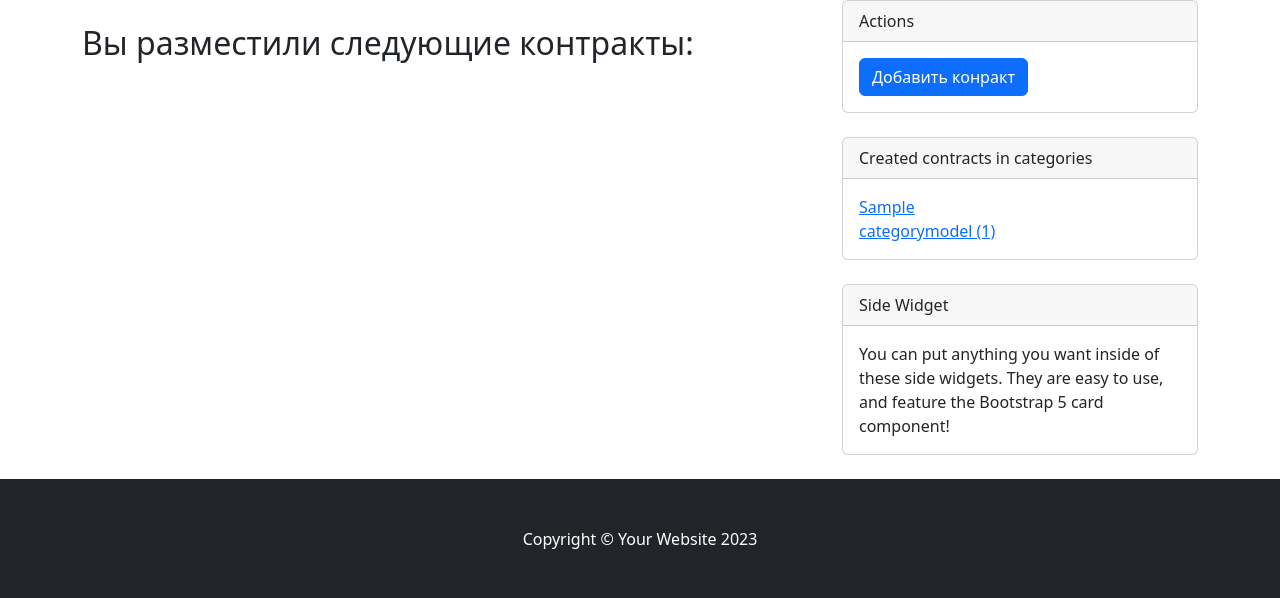
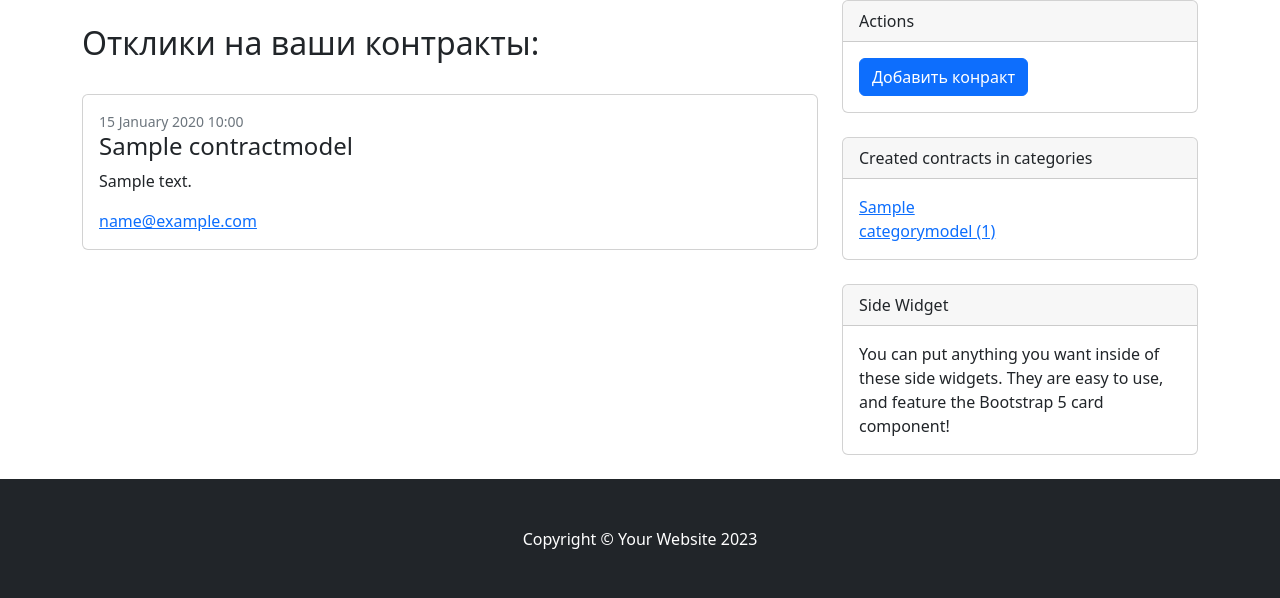
Before and after one commit to sitdoff/Cabinets, a Django app: page /profile/customer/ in a window 1280 px wide. Shown: the part 56-654 px from the top of the page. Run offline with Django 5.2, Linux system fonts and the light colour scheme; a user stored in the database is signed in; tables that the repository leaves empty hold one stand-in row (values such as "Sample post"); some libraries are stand-ins or nearby versions.

Commit message:
add offer feed in customer profile

```diff
--- a/freelance/offer/models.py
+++ b/freelance/offer/models.py
@@ -1,13 +1,11 @@
-from contracts.models import ContractModel
 from django.db import models
-from users.models import UserModel
 
 
 # Create your models here.
 class OfferModel(models.Model):
     created_at = models.DateTimeField(auto_now_add=True, verbose_name="Время создания")
-    offering = models.ForeignKey(UserModel, on_delete=models.CASCADE, related_name="user_offers")
-    contract = models.ForeignKey(ContractModel, on_delete=models.CASCADE, related_name="contract_offers")
+    offering = models.ForeignKey("users.UserModel", on_delete=models.CASCADE, related_name="user_offers")
+    contract = models.ForeignKey("contracts.ContractModel", on_delete=models.CASCADE, related_name="contract_offers")
     message = models.TextField(max_length=500, blank=True, verbose_name="Сопроводительное письмо")
 
     class Meta:
--- a/freelance/templates/profile/customer.html
+++ b/freelance/templates/profile/customer.html
@@ -6,31 +6,20 @@
         <div class="row">
             <div class="col-lg-8">
                 <br />
-                <h2>Вы разместили следующие контракты:</h2>
+                <h2>Отклики на ваши контракты:</h2>
                 <br />
-                {% for contract1, contract2 in profile.get_contracts_created %}
+                {% for offer in profile.get_offers %}
                     <div class="row">
-                        <div class="col-md-6">
+                        <div class="col-md-12">
                             <!-- Blog post-->
                             <div class="card mb-4">
                                 <div class="card-body">
-                                    <div class="small text-muted">{{ contract1.created_at|date:"d F Y" }}</div>
-                                    <h2 class="card-title h4">{{ contract1.title }}</h2>
-                                    ${{ contract1.value }}
-                                    <p class="card-text">{{ contract1.information }}</p>
-                                    <a class="btn btn-primary" href="{{ contract1.get_absolute_url }}">Read more →</a>
-                                </div>
-                            </div>
-                        </div>
-                        <div class="col-md-6">
-                            <!-- Blog post-->
-                            <div class="card mb-4">
-                                <div class="card-body">
-                                    <div class="small text-muted">{{ contract2.created_at|date:"d F Y" }}</div>
-                                    <h2 class="card-title h4">{{ contract2.title }}</h2>
-                                    ${{ contract2.value }}
-                                    <p class="card-text">{{ contract2.information }}</p>
-                                    <a class="btn btn-primary" href="{{ contract2.get_absolute_url }}">Read more →</a>
+                                    <div class="small text-muted">{{ offer.created_at|date:"d F Y H:i" }}</div>
+                                    <h2 class="card-title h4">{{ offer.contract.title }}</h2>
+                                    <p class="card-text">{{ offer.message|default:"Предлагает свои услуги" }}</p>
+                                    <p class="card-text">
+                                        <a href="{% url 'profile_view' offer.offering.pk %}">{{ offer.offering }}</a>
+                                    </p>
                                 </div>
                             </div>
                         </div>
--- a/freelance/user_profile/models.py
+++ b/freelance/user_profile/models.py
@@ -1,4 +1,5 @@
 from django.db import models
+from offer.models import OfferModel
 from PIL import Image
 from users.services import profile_user_path
 
@@ -58,10 +59,17 @@
     class Meta:
         proxy = True
 
-    def get_contracts_created(self):
-        queryset = self.user.placed_contracts.all()
-        objects_pairs = zip(queryset[::2], queryset[1::2])
-        return objects_pairs
+    def get_offers(self):
+        """
+        Returns offers for all outstanding contracts.
+        """
+        offers = (
+            OfferModel.objects.select_related("offering")
+            .prefetch_related("contract")
+            .filter(contract__customer=self.user)
+            .order_by("-created_at")
+        )
+        return offers
 
 
 # количество размещенных заказов
```
Also changed, not shown: freelance/templates/contracts/contract_detail.html (+10 -4 lines).
